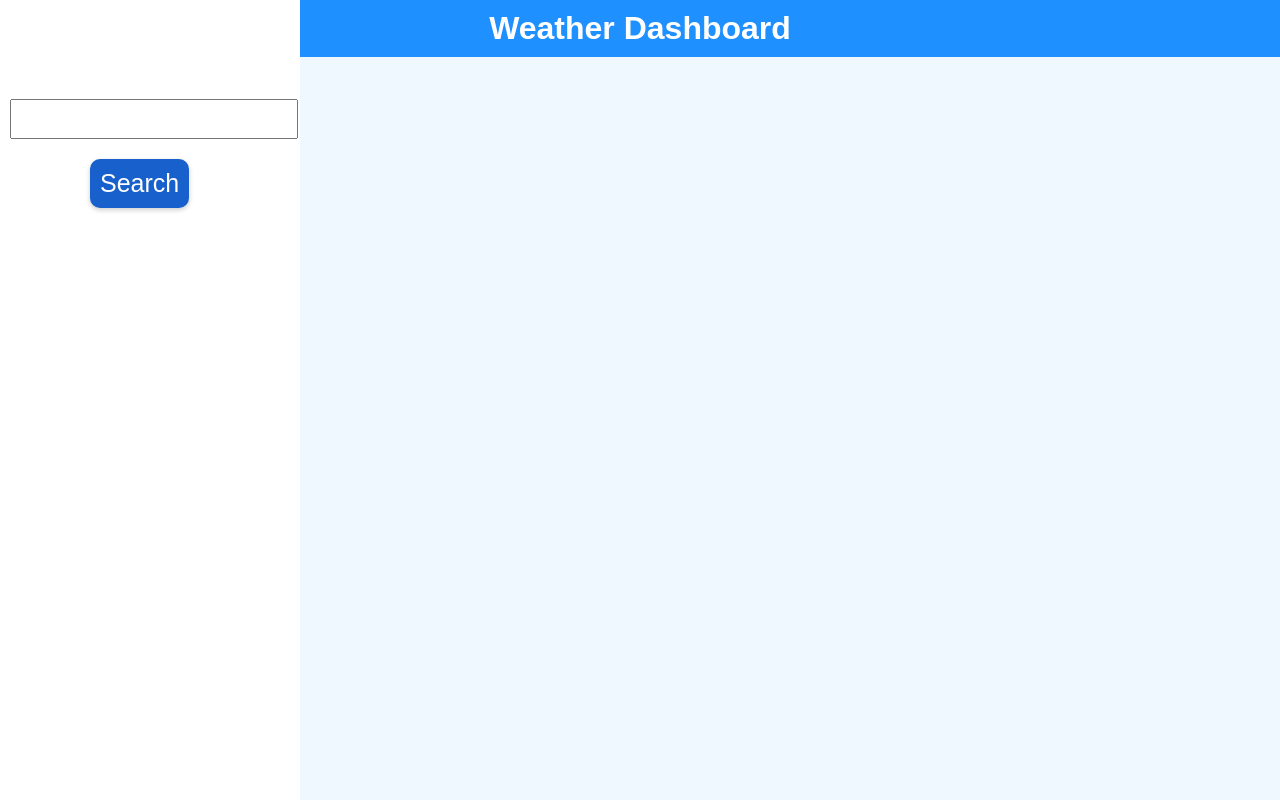
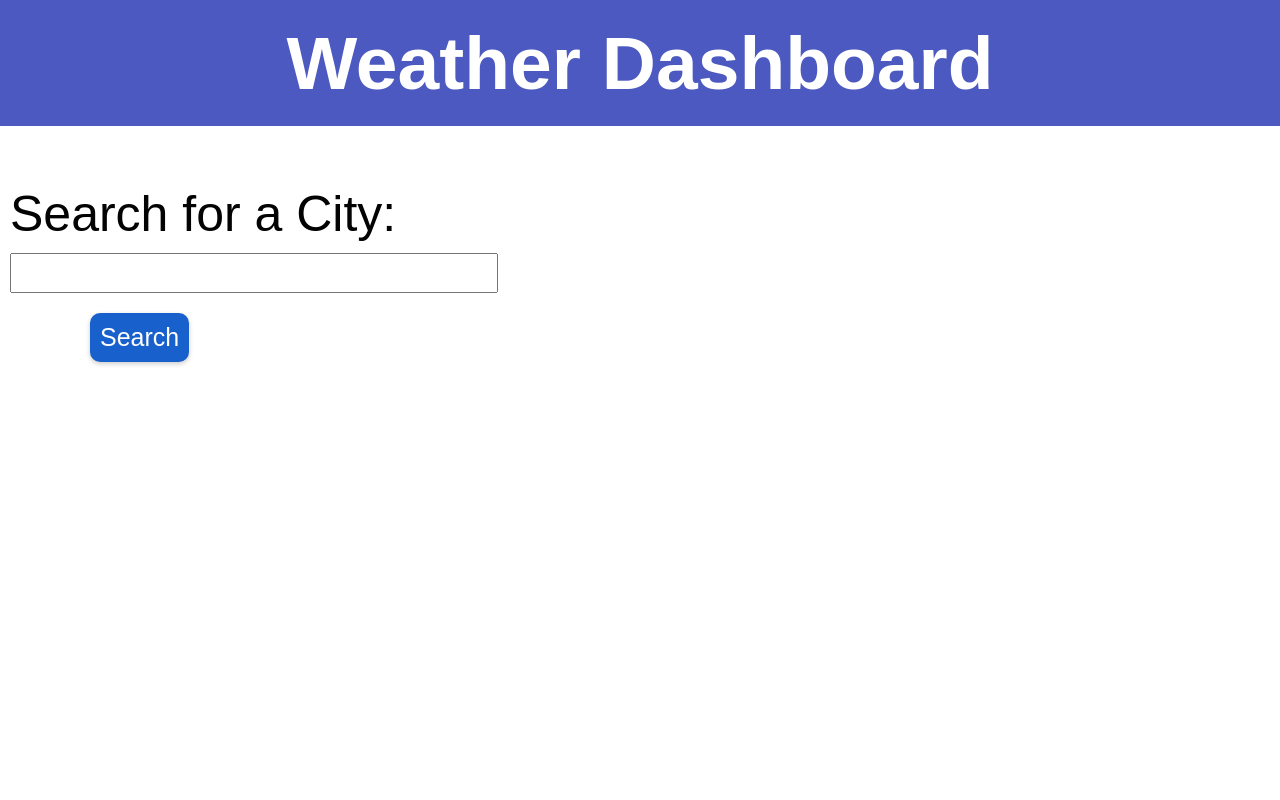
Before and after one commit to jony0418/weather-app, a plain HTML site: page index.html in a window 1280 px wide. Drawn offline with Linux system fonts and the light colour scheme.

Commit message:
Adding the README.md and the Screenshot.png, also made the comments in the javascript and changes in the color of the css

```diff
--- a/script.js
+++ b/script.js
@@ -1,54 +1,65 @@
+//This is the API key that I use to get the data from the API also I use the var to get the elements from the HTML page
 var API_KEY = '91781f1bc46b0ad54c8ff356c93470fd';
 var searchForm = document.getElementById('search-form');
 var searchHistory = document.getElementById('search-history');
 var currentWeather = document.getElementById('current-weather');
 var forecast = document.getElementById('forecast');
-
+//Here I add the event listener to the search form to get the city from the input and use it to get the weather data
 searchForm.addEventListener('submit', (e) => {
     e.preventDefault();
     var city = document.getElementById('city').value;
     getWeatherData(city);
 });
-
+//Here I add the event listener to the search history to get the city from the button and use it to get the weather data
 searchHistory.addEventListener('click', (e) => {
     if (e.target.classList.contains('history-item')) {
         getWeatherData(e.target.textContent);
     }
 });
 
+//Here is the function to get the weather data I use the argument city to get the data from the API
 function getWeatherData(city) {
     var url = `https://api.openweathermap.org/data/2.5/weather?q=${city}&appid=${API_KEY}&units=metric`;
+    //Here I use the fetch function to get the data from the API
     fetch(url)
         .then((response) => response.json())
         .then((data) => {
+            //Here I use the destructuring to get the data from the API and the coord and name from the data
             var { coord, name } = data;
             var { lat, lon } = coord;
             getCurrentWeather(lat, lon, name)
                 .then((data) => {
+                    //Here i call the function to display the current weather
                     displayCurrentWeather(data, name);
                 })
             getForecast(lat, lon)
                 .then((data) => {
+                    //Here I call the function to display the forecast weather
                     displayForecast(data);
                 })
+                //After that I call the function to add the city to the search history
             addToSearchHistory(name);
         });
 }
-function getCurrentWeather(lat, lon, name) {
+
+//This function is to get the current weather from the API using the lat and lon from the previous function
+//I exclude the minutely, hourly and alerts because I only need the current weather
+function getCurrentWeather(lat, lon) {
     var url = `https://api.openweathermap.org/data/2.5/onecall?lat=${lat}&lon=${lon}&appid=${API_KEY}&units=metric&exclude=minutely,hourly,alerts`;
     return fetch(url).then((response) => response.json());
 }
-
+//In this function I get the forecast weather from the API using the lat and lon from the previous function
+//in the documentation is said that is a 3 hour forecast so I use the filter function to get the data that ends with 12:00:00
 function getForecast(lat, lon) {
     var url = `https://api.openweathermap.org/data/2.5/forecast?lat=${lat}&lon=${lon}&appid=${API_KEY}&units=metric`;
     return fetch(url).then((response) => response.json());
 }
-
+//Here I display the current weather using the data from the API and the name from the previous function
 function displayCurrentWeather(data, name) {
     var { dt, temp, humidity, wind_speed, weather } = data.current;
     var date = new Date(dt * 1000);
     var iconUrl = `https://openweathermap.org/img/wn/${weather[0].icon}.png`;
-
+//This is the HTML that I use to display the current weather in the page
     currentWeather.innerHTML = `
         <div class="weather-card">
             <h2>${name}</h2>
@@ -60,11 +71,11 @@ function displayCurrentWeather(data, name) {
         </div>
     `;
 }
-
+//Here I display the forecast weather using the data from the API and the name from the previous function
 function displayForecast(data) {
     var { list } = data;
     var dailyData = list.filter((item) => item.dt_txt.endsWith('12:00:00'));
-
+//This is the HTML that I use to display the forecast weather in the page
     forecast.innerHTML = dailyData
         .map((day) => {
             var date = new Date(day.dt * 1000);
@@ -81,7 +92,7 @@ function displayForecast(data) {
         })
         .join('');
 }
-
+//Here I add the city to the search history using the name from the previous function
 function addToSearchHistory(name) {
     var button = document.createElement('button');
     button.textContent = name;
--- a/style.css
+++ b/style.css
@@ -2,16 +2,17 @@ body {
     font-family: Arial, sans-serif;
     margin: 0;
     padding: 0;
-    background-color: #f0f8ff;
+    background-color: #ffffff;
 }
 
 header {
-    background-color: #1e90ff;
-    padding: 10px 0;
+    background-color: #4c59c1;
+    padding: 20px 0;
     text-align: center;
 }
 
 h1 {
+    font-size: 75px;
     margin: 0;
     color: white;
 }
@@ -63,7 +64,8 @@ button:hover {
 }
 
 .weather-card {
-    background-color: white;
+    color: #ffffff;
+    background-color: rgb(142, 144, 175);
     border-radius: 5px;
     box-shadow: 0 2px 5px rgba(0, 0, 0, 0.2);
     padding: 10px;
@@ -74,9 +76,9 @@ button:hover {
 
 .left-sidebar {
     position: fixed;
-    top: 0;
+    top: 130px;
     left: 0;
-    width: 300px;
+    width: 500px;
     height: 100%;
     background-color: #ffffff;
     padding: 10px;
@@ -87,7 +89,7 @@ button:hover {
     display: block;
 }
 
-.left-sidebar label, .left-sidebar input {
+.left-sidebar input {
     display: block;
     width: 100%;
     margin-bottom: 10px;
@@ -95,7 +97,10 @@ button:hover {
 }
 
 label {
-    color: white;
-    font-size: 25px;
+    color: rgb(3, 3, 3);
+    font-size: 50px;
     padding-top: 45px;
+    display: block;
+    width: 100%;
+    margin-bottom: 10px;
 }
```
Also changed, not shown: screenshot.png (added), 1 other file.
